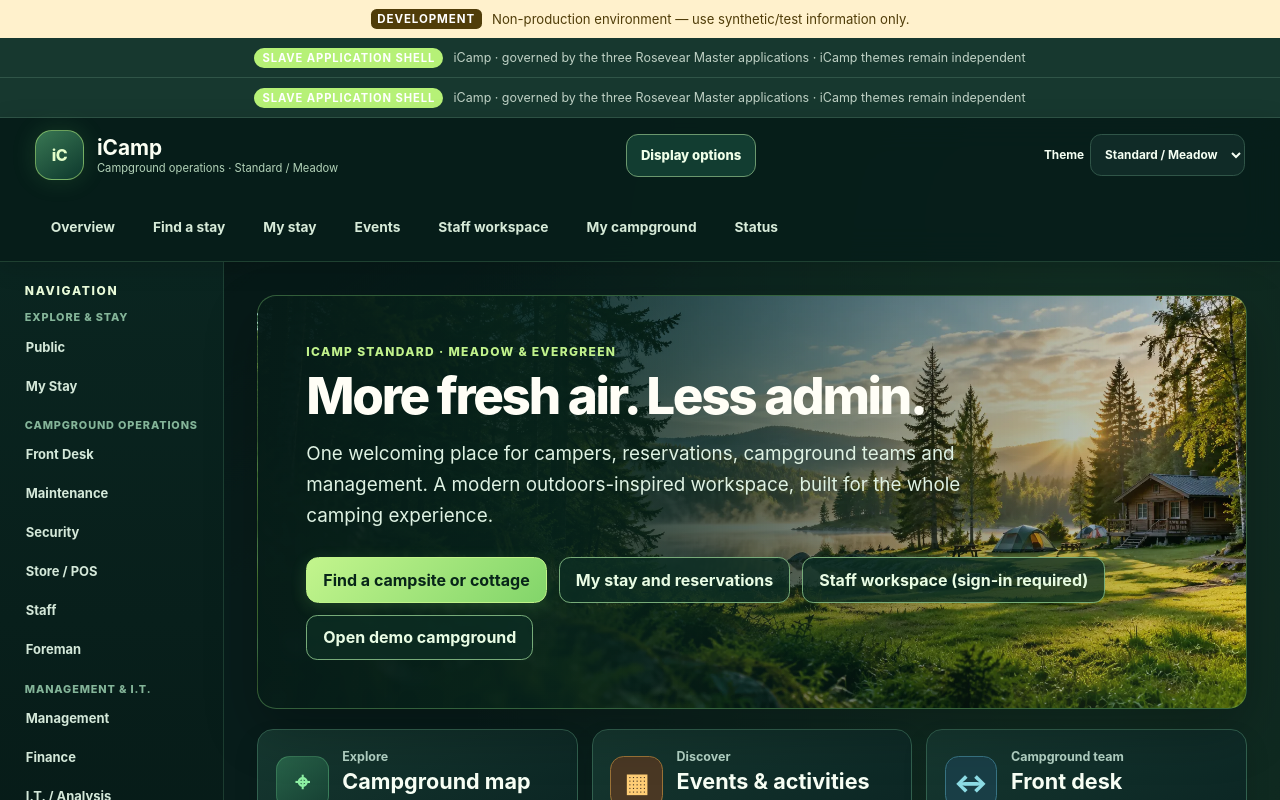
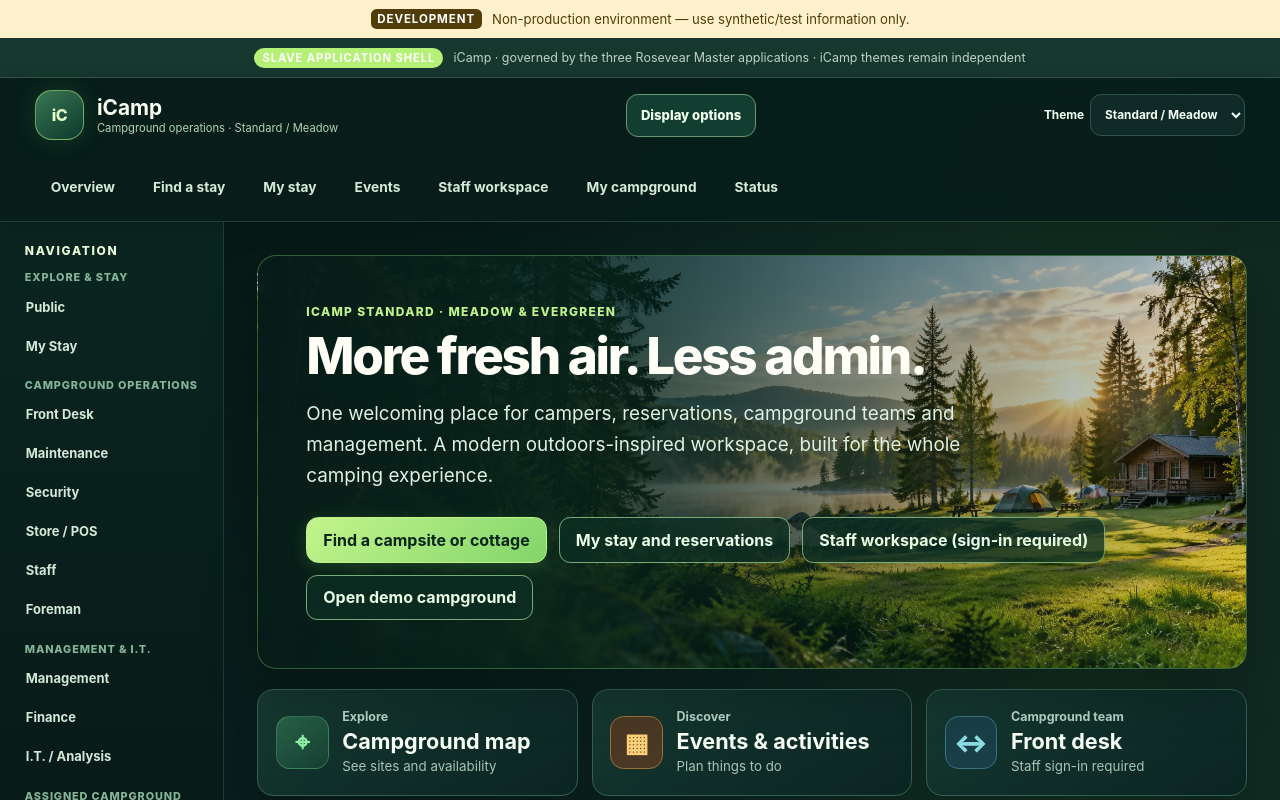
Before and after one commit to RosevearCreations/iCamp, a Next.js app: page / in a window 1280 px wide. Shown: the top 800 px of the page. Built offline with nearby package versions, Linux system fonts and the light colour scheme.

Commit message:
Build 407: remove duplicate Slave Shell banner

```diff
--- a/components/app-shell.tsx
+++ b/components/app-shell.tsx
@@ -46,10 +46,6 @@ export function AppShell({
           iCamp · governed by the three Rosevear Master applications · iCamp
           themes remain independent
         </span>
-      </div>
-      <div className="slave-shell-banner" role="status" aria-label="Application shell classification">
-        <strong>SLAVE APPLICATION SHELL</strong>
-        <span>iCamp · governed by the three Rosevear Master applications · iCamp themes remain independent</span>
       </div>
 
       <header className="topbar">
```
